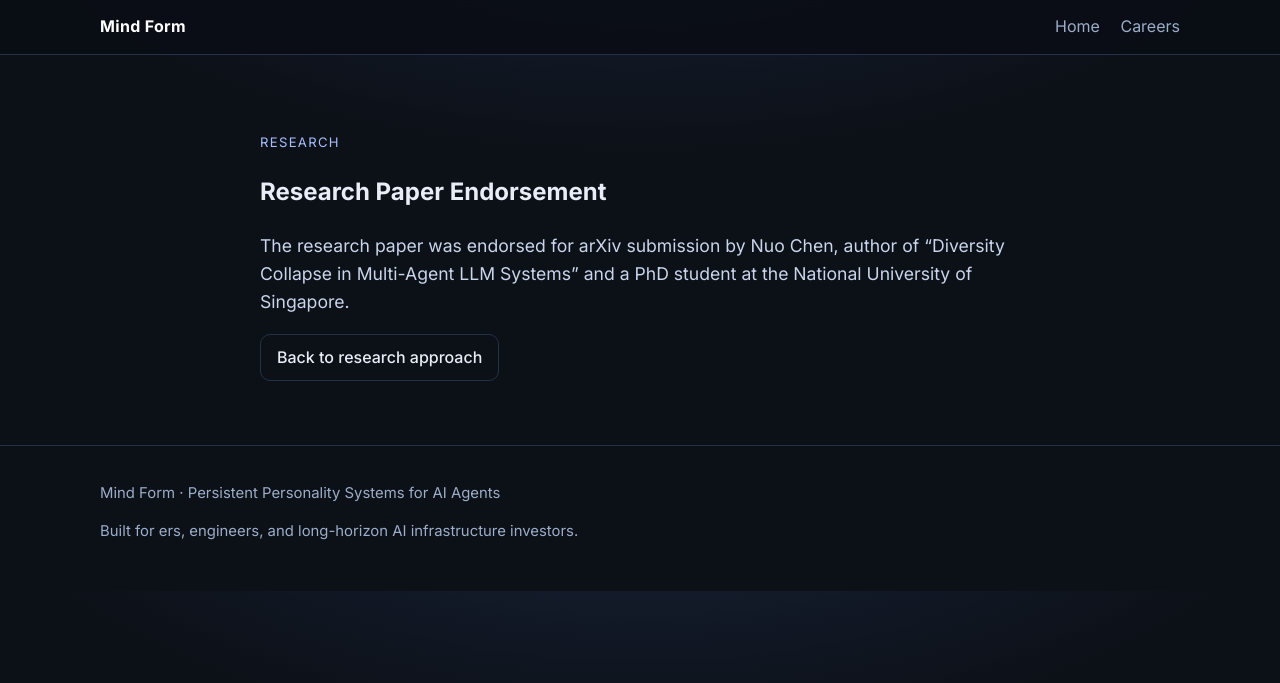
After one commit to hasan-mavlonov/stablemind_landing, a Django app: page /research-paper/ in a window 1280 px wide. The commit adds this page. Shown: the top 683 px of the page. Run offline with Django 5.2, Linux system fonts and the light colour scheme.

Commit message:
Add dedicated research paper endorsement page

```diff
--- a/core/templates/core/landing.html
+++ b/core/templates/core/landing.html
@@ -65,7 +65,7 @@
             The objective is not static behavior. The objective is coherent evolution: agents that can learn without losing identity.
         </p>
         <p class="research-paper-link">
-            <a href="" target="_blank" rel="noopener noreferrer">Read research paper</a>
+            <a href="{% url 'research_paper' %}">Read research paper endorsement</a>
         </p>
     </div>
 </section>
--- /dev/null
+++ b/core/templates/core/research_paper.html
@@ -0,0 +1,16 @@
+{% extends 'core/base.html' %}
+
+{% block title %}Research Paper Endorsement | Mind Form{% endblock %}
+
+{% block content %}
+<section class="section">
+    <div class="container narrow">
+        <p class="eyebrow">Research</p>
+        <h1>Research Paper Endorsement</h1>
+        <p class="lead">
+            The research paper was endorsed for arXiv submission by Nuo Chen, author of “Diversity Collapse in Multi-Agent LLM Systems” and a PhD student at the National University of Singapore.
+        </p>
+        <a class="btn" href="{% url 'landing' %}#approach">Back to research approach</a>
+    </div>
+</section>
+{% endblock %}
--- a/core/views.py
+++ b/core/views.py
@@ -38,3 +38,7 @@ def serve_resume(request, filename):
         raise Http404("File not found")
 
     return FileResponse(open(file_path, "rb"))
+
+
+def research_paper_page(request):
+    return render(request, "core/research_paper.html")
--- a/stablemind/urls.py
+++ b/stablemind/urls.py
@@ -2,12 +2,13 @@ from django.contrib import admin
 from django.urls import path
 
 
-from core.views import landing_page, careers_page, serve_resume
+from core.views import landing_page, careers_page, serve_resume, research_paper_page
 
 urlpatterns = [
     path('admin/', admin.site.urls),
     path('', landing_page, name='landing'),
     path('careers/', careers_page, name='careers'),
+    path('research-paper/', research_paper_page, name='research_paper'),
 
     # NEW
     path('media/resumes/<str:filename>/', serve_resume),
```
